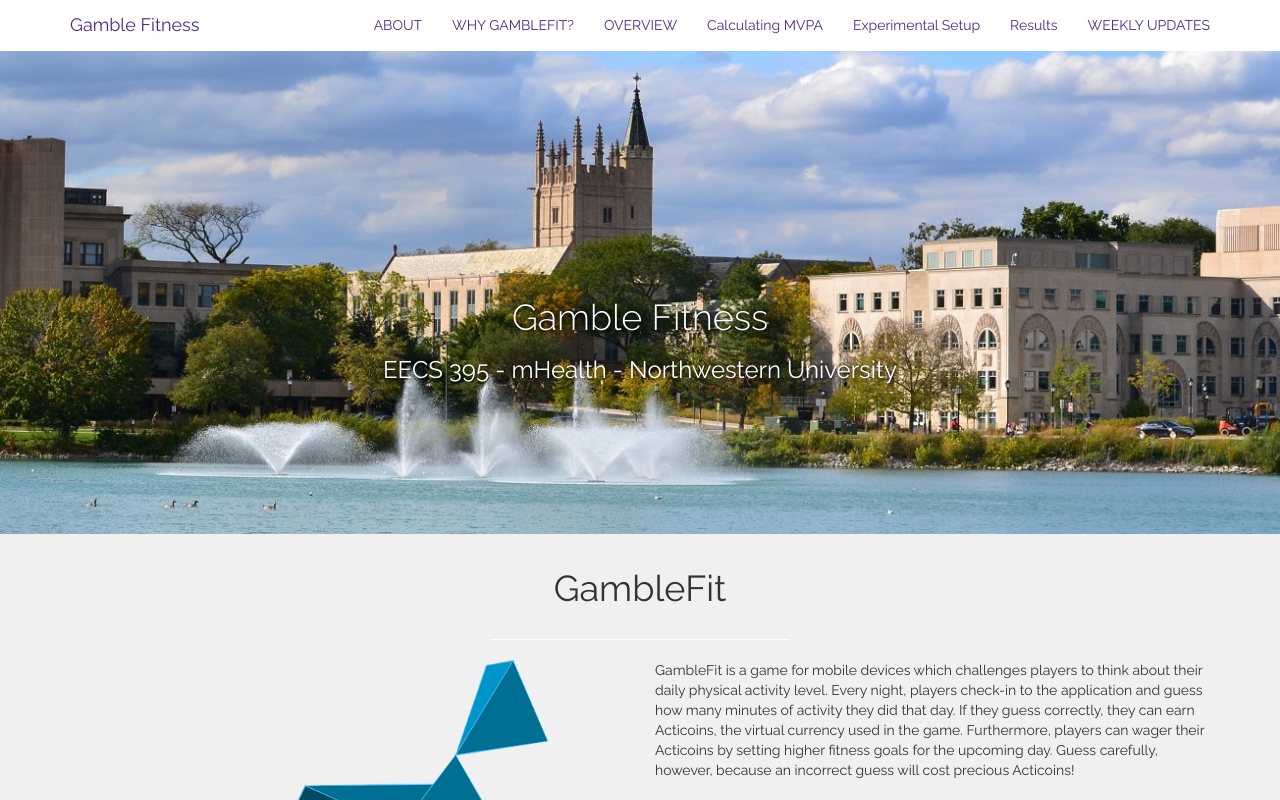
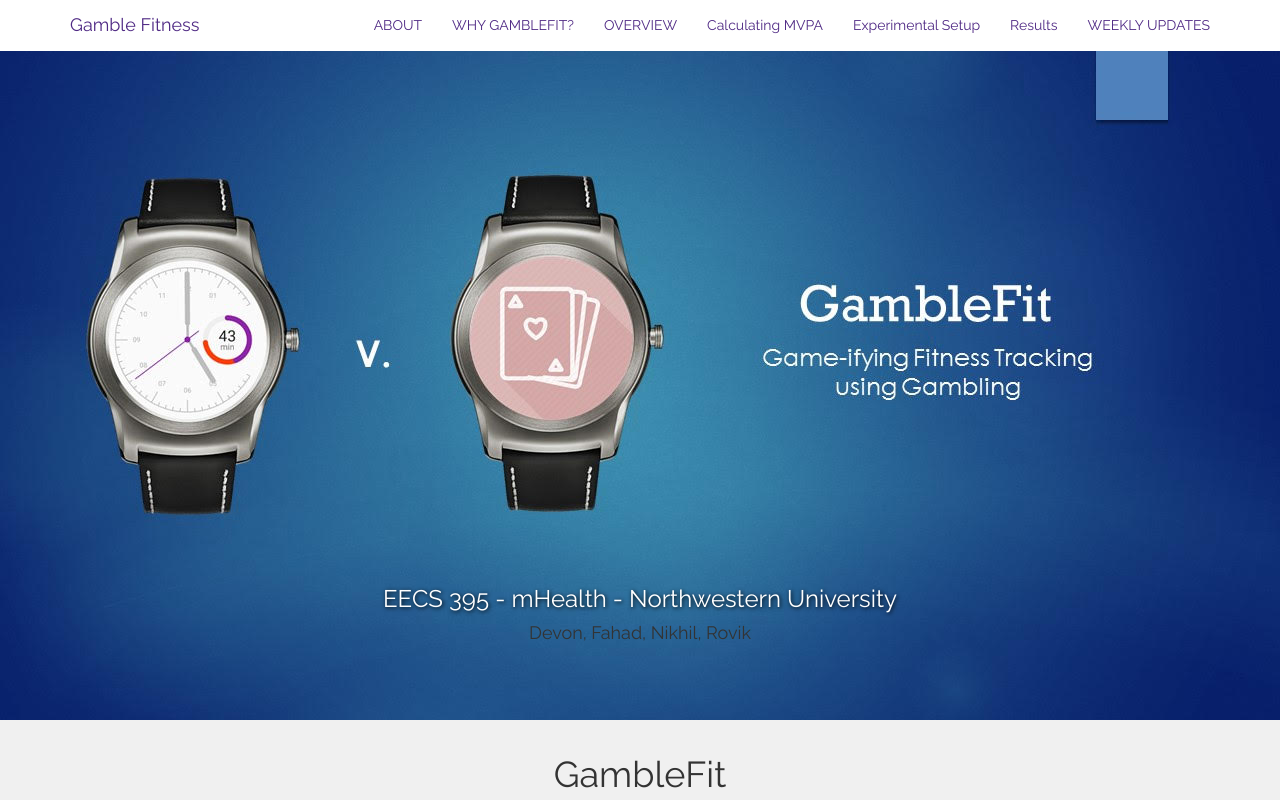
Before and after one commit to djdapz/GambleFitnessWebsite, a website: page public/index.html in a window 1280 px wide. Shown: the top 800 px of the page. Drawn offline with nearby package versions, Linux system fonts and the light colour scheme.

Commit message:
Changing background image

```diff
--- a/public/css/app.css
+++ b/public/css/app.css
@@ -101,6 +101,7 @@
     top: 52%;
     width: 60%;
     margin-left: 20%;
+    margin-top: 15%;
 }
 
 #header-image h1{
--- a/public/index.html
+++ b/public/index.html
@@ -60,14 +60,14 @@
 
 
     <div id="header-image">
-        <img src="assets/images/nu_3.jpg" />
+        <img src="assets/images/gfit.jpg" />
         <div class="text-in-header">
-            <h1>
-                Gamble Fitness
-            </h1>
             <h3>
                EECS 395 - mHealth - Northwestern University
             </h3>
+            <h4>
+               Devon, Fahad, Nikhil, Rovik
+            </h4>
         </div>
 
     </div>
```
Also changed, not shown: public/assets/images/gfit.jpg (added).
